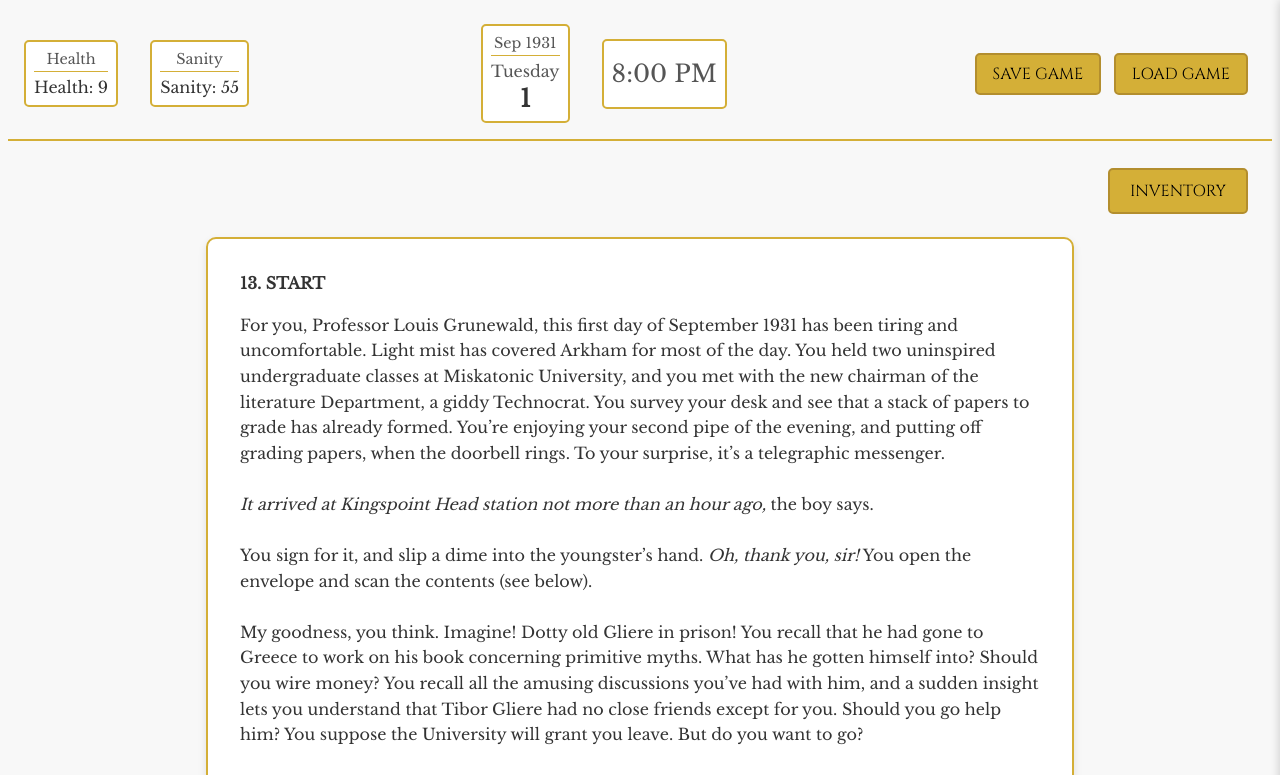
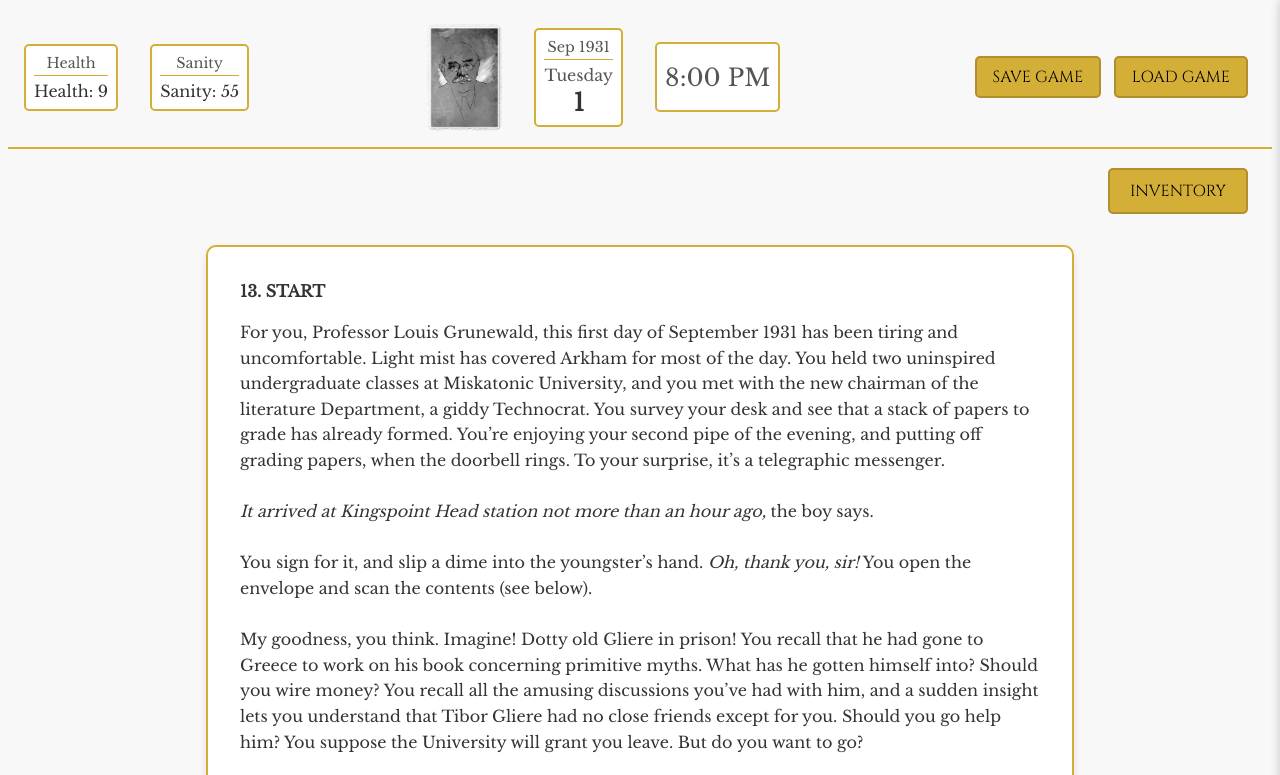
Before and after one commit to nlewis84/alone-against-the-dark-v2, a website with bundled scripts: page index.html in a window 1280 px wide. Shown: the top 775 px of the page. Built offline with nearby package versions, Linux system fonts and the light colour scheme.

Commit message:
chore: add character image

```diff
--- a/index.html
+++ b/index.html
@@ -24,6 +24,12 @@
       </div>
 
       <div id="date-time">
+        <img
+          id="characterImage"
+          src=""
+          alt="Investigator Image"
+          style="width: 75px; height: auto"
+        />
         <div id="calendar">
           <!-- Calendar styled date -->
           <div id="calendar-header"></div>
--- a/src/game/gameActions.js
+++ b/src/game/gameActions.js
@@ -10,6 +10,7 @@ import {
   setCurrentLocale,
   getCurrentLocale,
   handleInvestigatorDeath,
+  updateCharacterImage,
 } from './gameState.js'
 import { saveState, loadState } from '../utils/storage.js'
 import { rollDice, makeSkillCheck, updateMarker } from '../utils/dice.js'
@@ -1558,6 +1559,8 @@ export function loadGame() {
     updateSanity(0) // Refresh sanity display
     updateInventory() // Refresh inventory display
     updateTime(0) // Refresh date display explicitly after setting state
+
+    updateCharacterImage()
   } else {
     console.log('No saved state found in localStorage.')
   }
--- a/src/game/gameState.js
+++ b/src/game/gameState.js
@@ -114,6 +114,7 @@ export function startGame() {
   updateInventory() // Initialize inventory display
   updateTime(0) // Initialize date display
   updateInterpreterDisplay()
+  updateCharacterImage()
 }
 
 export function handleInvestigatorDeath() {
@@ -162,7 +163,27 @@ function switchToNextInvestigator() {
     updateInventory()
     updateTime(0)
     updateInterpreterDisplay()
+    updateCharacterImage()
   } else {
     console.log('All investigators are dead. Game over.')
   }
 }
+
+// Function to update the character image in the header
+export function updateCharacterImage() {
+  const characterImageElement = document.getElementById('characterImage')
+  if (!characterImageElement) return
+
+  // Map the current character name to the respective image filename
+  const characterImageMap = {
+    'Professor Grunewald': 'grunewald.png',
+    'Ernest Holt': 'holt.png',
+    'Lydia Lau': 'lau.png',
+    'Devon Wilson': 'wilson.png',
+  }
+
+  const imagePath = `src/assets/images/characters/${characterImageMap[currentState.character]}`
+
+  characterImageElement.src = imagePath
+  characterImageElement.alt = `${currentState.character} Image`
+}
```
Also changed, not shown: output.css (+11 -7 lines).
